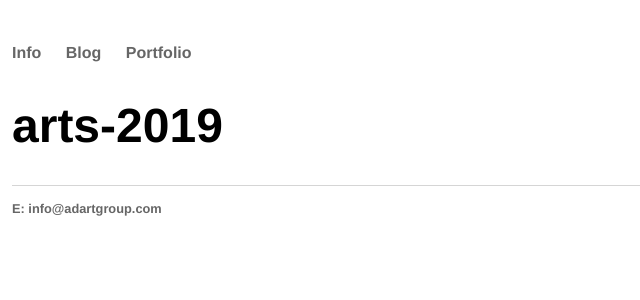
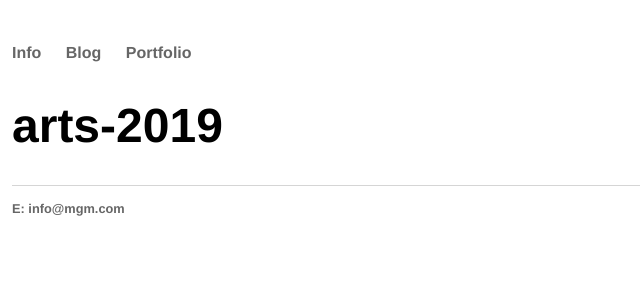
Before and after one commit to xavierbonilla/xavierbonilla.github.io, a Jekyll site: the page built from arts-2019-master 3/README.md, in a window 1280 px wide. Shown: the top 300 px of the page, without its empty margins (0-640 px from the left). Built offline with Jekyll 4.4.1, drawn with Linux system fonts in a browser that asks for light colours; our own code applies the rules of GitHub Pages for plain Markdown files.

Commit message:
Update default.html

```diff
--- a/_layouts/default.html
+++ b/_layouts/default.html
@@ -19,7 +19,7 @@
 		</div><!-- /.container -->
 		<footer>
     		<ul>
-        		<li><a href="mailto:info@adartgroup.com">E: info@adartgroup.com</a></li>
+        		<li><a href="mailto:info@adartgroup.com">E: info@mgm.com</a></li>
 <!--         		<li><a href="https://github.com/developer-xavier">github.com/developer-xavier</a></li> -->
 			</ul>
 		</footer>
```
